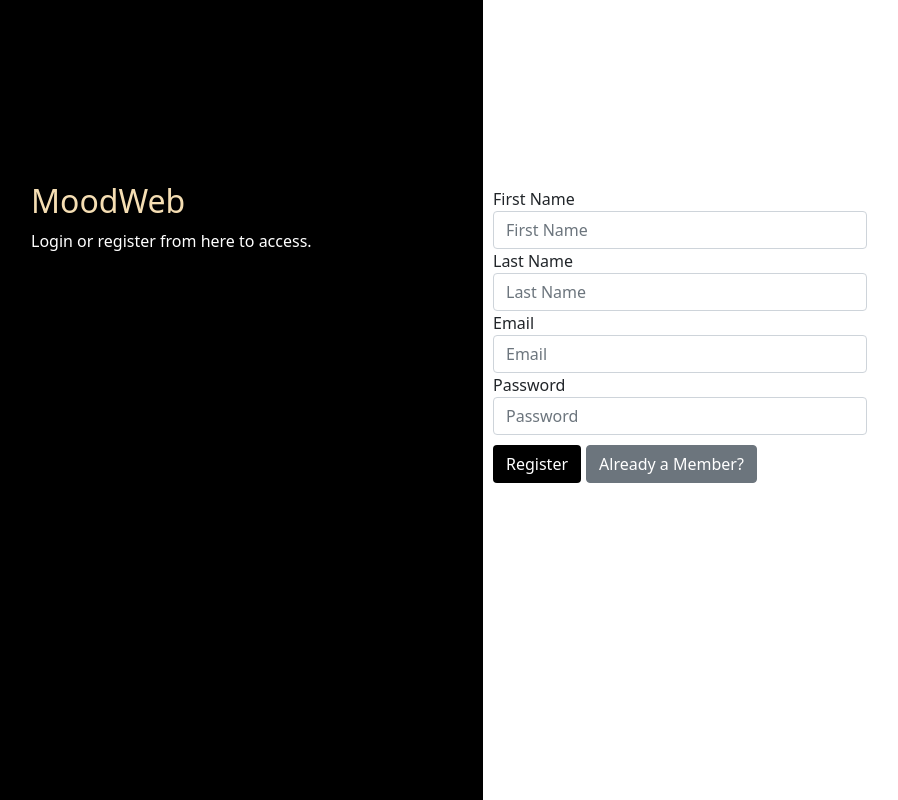
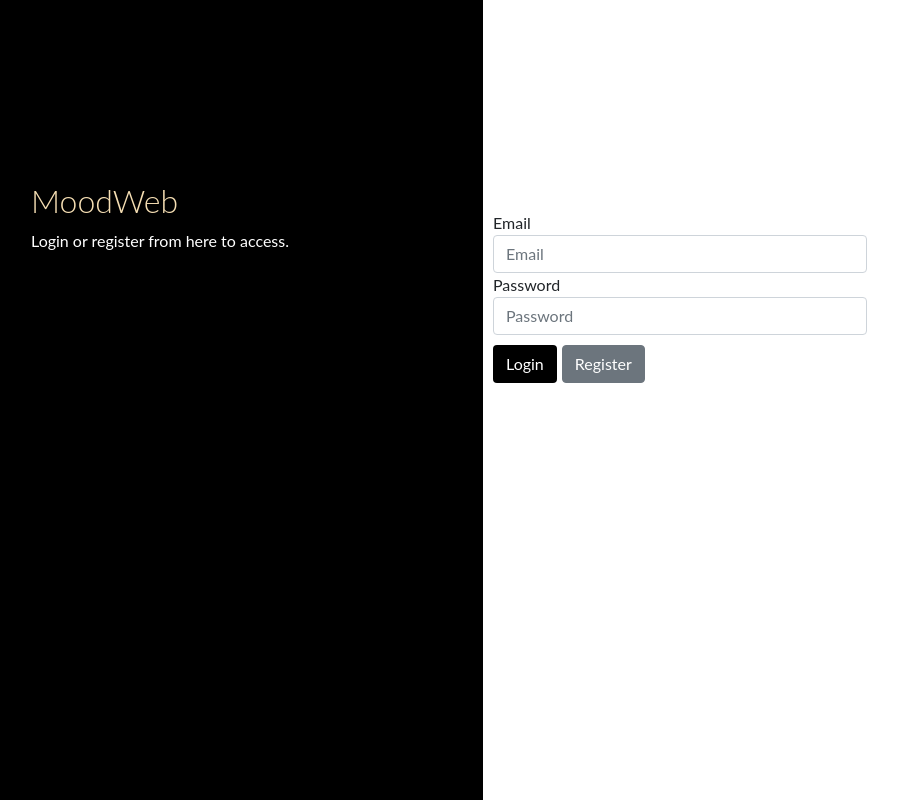
Before and after one commit to renatododani/MoodWeb, a React (Create React App) app in the folder client/: page /login in a window 1280 px wide. Shown: the whole page, without its empty margins (29-927 px from the left). Built offline with nearby package versions, Linux system fonts and the light colour scheme.

Commit message:
Added routing on the react login components

```diff
--- a/client/src/App.tsx
+++ b/client/src/App.tsx
@@ -1,12 +1,14 @@
 import React from 'react';
-import logo from './logo.svg';
 import { SignUpForm } from './components/signupForm/signupForm';
 import './App.css';
+import { LoginForm } from './components/loginForm/loginForm';
+import {Link, Outlet, NavLink} from 'react-router-dom'
 
 function App() {
   return (
     <div>
-      <SignUpForm></SignUpForm>
+      <Link to='/login' >Login</Link>
+      <Link to='/signup' >Sign Up</Link>
     </div>
   );
 }
--- a/client/src/components/loginForm/loginForm.tsx
+++ b/client/src/components/loginForm/loginForm.tsx
@@ -1,8 +1,12 @@
 import React from "react";
 import './loginForm.css';
+import {Link, NavLink} from 'react-router-dom';
+
+
 
 
 export function LoginForm() {
+
 
 return (
   <div>
@@ -25,7 +29,7 @@ return (
                      <input type="password" className="form-control" placeholder="Password"></input>
                   </div>
                   <button type="submit" className="btn btn-black">Login</button>
-                  <button type="submit" className="btn btn-secondary">Register</button>
+                  <button type="submit" className="btn btn-secondary">Register<Link to ='/signup'></Link></button>
                </form>
             </div>
          </div>
--- a/client/src/index.tsx
+++ b/client/src/index.tsx
@@ -4,10 +4,22 @@ import './index.css';
 import App from './App';
 import reportWebVitals from './reportWebVitals';
 import 'bootstrap/dist/css/bootstrap.min.css';
+import { BrowserRouter, Route, Routes, Navigate } from 'react-router-dom';
+import { LoginForm } from './components/loginForm/loginForm';
+import { SignUpForm } from './components/signupForm/signupForm';
+
+
 
 ReactDOM.render(
   <React.StrictMode>
-    <App />
+    <BrowserRouter>
+      <App />
+      <Routes>
+        <Route path='/login' element={<LoginForm />}></Route>
+        <Route path= '/signup' element={<SignUpForm />}></Route>
+        <Route path='*' element={<Navigate to='/login' />} />
+      </Routes>
+    </BrowserRouter>
   </React.StrictMode>,
   document.getElementById('root')
 );
```
